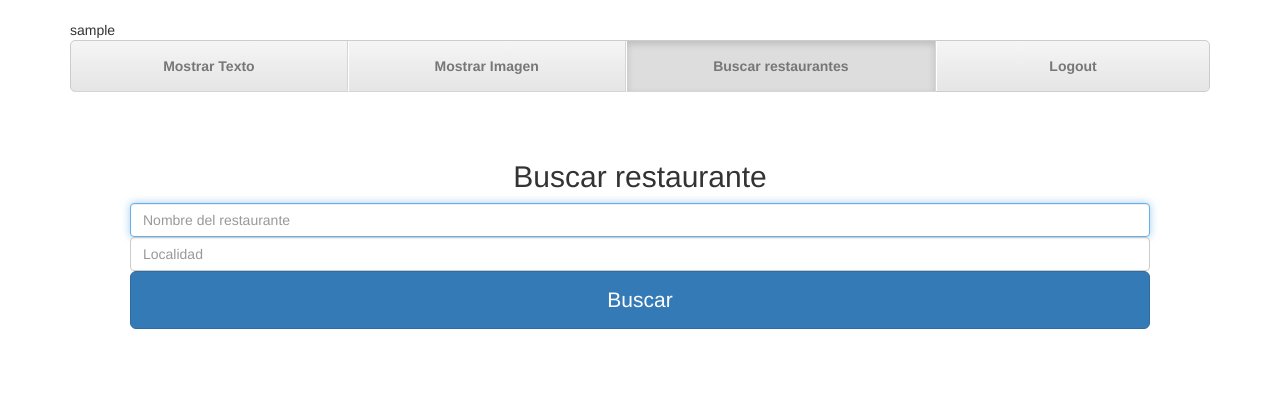
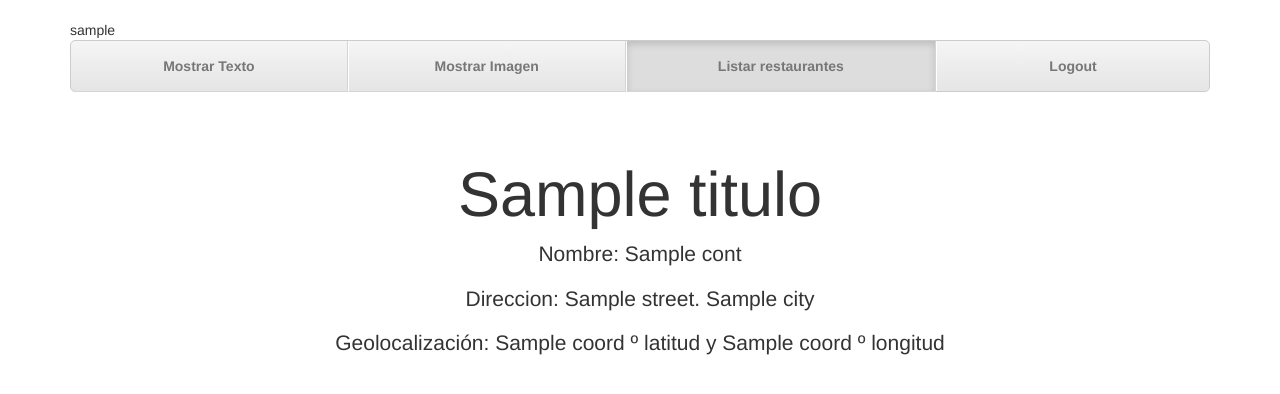
Before and after one commit to manuelbr/Master_Sistemas_Software_Basados_en_Web, a Flask app: template tarea_4/templates/busqueda.html in a window 1280 px wide. Shown: the top 394 px of the page. Run offline with Flask 2, Linux system fonts and the light colour scheme; the template is opened without the code that fills it: most values are stand-ins (such as "Sample title", 1, 10 or a date in 2020); parts of the project's set-up code (start-up, migrations or seed data) failed here and were passed over; some libraries are stand-ins or nearby versions.

Commit message:
Terminado de la tarea 4. close #13

```diff
--- a/tarea_4/script.py
+++ b/tarea_4/script.py
@@ -117,12 +117,44 @@ def buscar():
             respuesta.headers['Content-Type'] = 'text/html; charset=utf-8'
             return respuesta
 
-#Página que lista todos los restaurantes por su nombre, desde la Base de Datos en MongoDB.
+#Página que lista los 10 primeros restaurantes de la base de datos en mongo.
 @app.route('/listar')
 def listar():
     lista = []
-    for res in restaurants.objects[:3]:
-        lista.append(res.name)
+
+    #Datos de los restaurantes a insertar
+    restaurantes = ['Los Frutales','El Patio Andaluz','Bar Almudena','Bar Chorrohumo']
+    localidades = ['Ogíjares','La Zubia','El Zaidín', 'Alhendín']
+    str_url = 'http://maps.googleapis.com/maps/api/geocode/xml?address='
+    sentinel = 0
+
+    #Inserción de los restaurantes
+    for rest in restaurantes:
+        r = str_url + rest.replace(" ","+") +"+"+localidades[sentinel].replace(" ","+")
+        tree = etree.parse(r)
+        zipcode = tree.xpath('//address_component[type = "postal_code"]/long_name/text()')
+        street = tree.xpath('//address_component[type = "route"]/long_name/text()')
+        number = tree.xpath('//address_component[type = "street_number"]/long_name/text()')
+        localidad = tree.xpath('//address_component[type = "locality"]/long_name/text()')
+        city = tree.xpath('//address_component[type = "administrative_area_level_2"]/long_name/text()')
+        lat = tree.xpath('//location/lat/text()')
+        lon = tree.xpath('//location/lng/text()')
+
+        print(r)
+        print("Zipcode "+zipcode[0])
+        print("Calle "+street[0])
+        print("Número "+number[0])
+        print("Localidad "+localidad[0])
+        print("Ciudad "+city[0])
+
+        dir = Direccion(street=street[0]+", "+number[0], city=localidad[0]+", "+city[0],zipcode=int(zipcode[0]), coord=[float(lat[0]),float(lon[0])])  # así están bien
+        r = restaurants(name=rest, cuisine="Granaina", borough=localidades[sentinel], address=dir)
+        r.save()
+        sentinel = sentinel + 1
+
+    #Listado de los cuatro primeros restaurantes, los que hemos introducido
+    for res in restaurants.objects.order_by('restaurant_id')[:4]:
+        lista.append(res)
     respuesta = make_response(render_template('busqueda.html',user=session['user'],titulo='Resultado de la búsqueda',content=lista, muestraResultado='si'))
     respuesta.headers['Content-Type'] = 'text/html; charset=utf-8'
     return respuesta
--- a/tarea_4/templates/busqueda.html
+++ b/tarea_4/templates/busqueda.html
@@ -6,42 +6,23 @@
 <body>
 
   <div class="container">
-
       {% block enlaces %}
           <li><a href="/muestraTexto">Mostrar Texto</a></li>
           <li><a href="/muestraImagen">Mostrar Imagen</a></li>
-          <li class="active"><a href="/buscar">Buscar restaurantes</a></li>
+          <li class="active"><a href="/listar">Listar restaurantes</a></li>
           <li><a href="/logout">Logout</a></li>
       {% endblock %}
 
       {% block contenido %}
-        {% if muestraResultado == "si" %}
-            <div class="jumbotron">
-              <h1>{{ titulo }}</h1>
-              {% if not error %}
-                <p class="lead">Nombre: {{ nombre }}</p>
-                <p class="lead">Direccion: {{ dire }}</p>
-                <p class="lead">Geolocalización: {{ lat }} º latitud y {{ lon }} º longitud</p>
-              {% else %}
-                <p class="lead">{{ error }}</p>
-              {% endif %}
-            </div>
-        {% else %}
-          <!-- Jumbotron -->
-          <div class="jumbotron">
-            <form class="form-signin" action="" method="POST">
-              <h2 class="form-signin-heading">Buscar restaurante</h2>
-              <label for="inputUser" class="sr-only">Nombre del restaurante</label>
-              <input type="term" id="inputTerm" name="term" class="form-control" placeholder="Nombre del restaurante" required autofocus>
-
-              <label for="localidad" class="sr-only">Localidad</label>
-              <input type="localidad" id="localidad" name="localidad" class="form-control" placeholder="Localidad" required>
-
-              <button class="btn btn-lg btn-primary btn-block" type="submit">Buscar</button>
-            </form>
-          </div>
-
-        {% endif %}
+        <div class="jumbotron">
+          <h1>{{ titulo }}</h1>
+          {% for con in content %}
+            <p class="lead">Nombre: {{ con.name }}</p>
+            <p class="lead">Direccion: {{ con.address.street }}. {{con.address.city}}</p>
+            <p class="lead">Geolocalización: {{ con.address.coord[0] }} º latitud y {{ con.address.coord[1] }} º longitud</p>
+          </br>
+          {% endfor%}
+        </div>
       {% endblock %}
   </div>
 </body>
--- a/tarea_4/templates/muestraImagen.html
+++ b/tarea_4/templates/muestraImagen.html
@@ -10,7 +10,7 @@
       {% block enlaces %}
         <li><a href="/muestraTexto">Mostrar Texto</a></li>
         <li class="active"><a href="/muestraImagen">Mostrar Imagen</a></li>
-        <li><a href="/buscar">Buscar restaurante</a></li>
+        <li><a href="/listar">Listar restaurante</a></li>
         <li><a href="/logout">Logout</a></li>
       {% endblock %}
 
--- a/tarea_4/templates/muestraTexto.html
+++ b/tarea_4/templates/muestraTexto.html
@@ -10,7 +10,7 @@
       {% block enlaces %}
             <li class="active"><a href="/muestraTexto">Mostrar Texto</a></li>
             <li><a href="/muestraImagen">Mostrar Imagen</a></li>
-            <li><a href="/buscar">Buscar restaurante</a></li>
+            <li><a href="/listar">Listar restaurante</a></li>
             <li><a href="/logout">Logout</a></li>
       {% endblock %}
 
--- a/tarea_4/templates/principal.html
+++ b/tarea_4/templates/principal.html
@@ -51,7 +51,7 @@
             {% block enlaces %}
               <li><a href="/muestraTexto">Mostrar Texto</a></li>
               <li><a href="/muestraImagen">Mostrar Imagen</a></li>
-              <li><a href="/buscar">Buscar restaurante</a></li>
+              <li><a href="/listar">Listar restaurante</a></li>
               <li><a href="/logout">Logout</a></li>
             {% endblock %}
           </ul>
```
